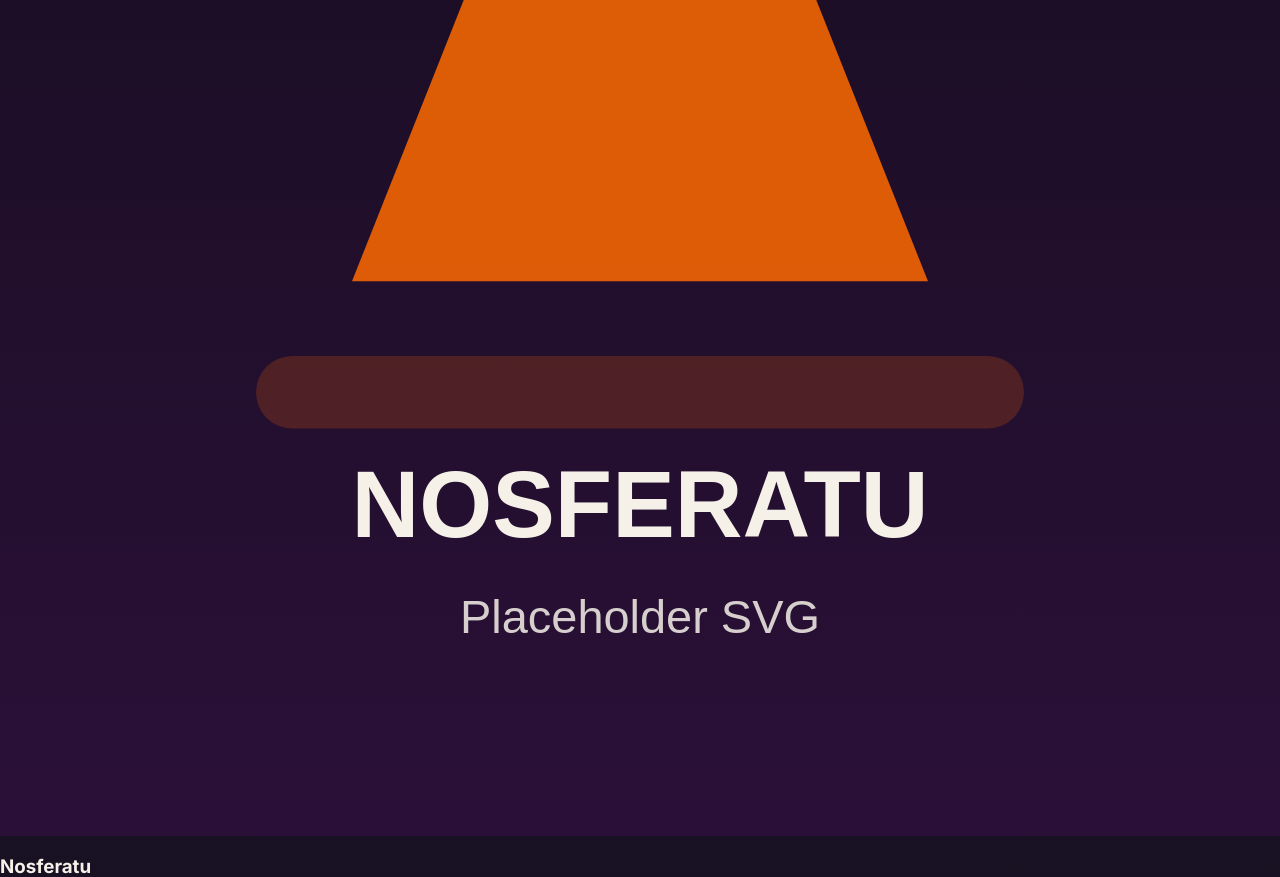
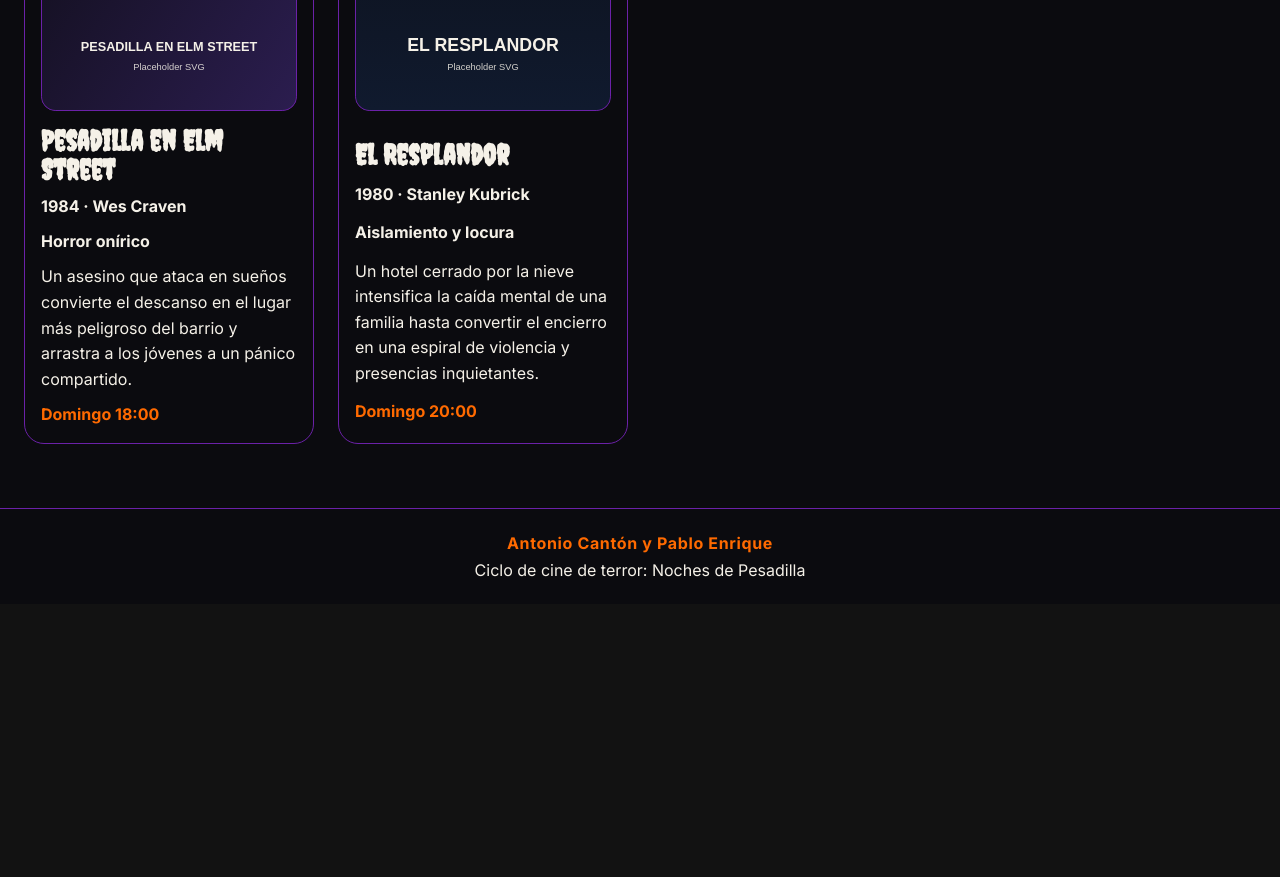
Before and after one commit to AntonioCantonSanz/Pablo-es-tonto-practica-angular, an Angular app: page / in a window 1280 px wide. Shown: the part 1920-2797 px from the top of the page. After the commit the page ends 2524 px from the top, so only its background shows below. Built offline with nearby package versions, Linux system fonts and the light colour scheme.

Commit message:
Tarea 12: estilos de listado, tarjeta y footer

```diff
--- a/src/app/footer/footer.css
+++ b/src/app/footer/footer.css
@@ -0,0 +1,21 @@
+.footer {
+	display: grid;
+	gap: 0.4rem;
+	padding: 1.5rem;
+	text-align: center;
+	background: var(--color-negro);
+	color: var(--color-hueso);
+	border-top: 1px solid var(--color-morado);
+}
+
+.footer__nombre {
+	margin: 0;
+	color: var(--color-naranja);
+	font-weight: 700;
+	letter-spacing: 0.04em;
+}
+
+.footer__texto {
+	margin: 0;
+	color: var(--color-hueso);
+}
--- a/src/app/listado/listado.css
+++ b/src/app/listado/listado.css
@@ -0,0 +1,8 @@
+.listado {
+	display: grid;
+	grid-template-columns: repeat(auto-fit, minmax(18rem, 1fr));
+	gap: 1.5rem;
+	padding: clamp(2rem, 5vw, 4rem) 1.5rem;
+	background: var(--color-negro);
+	color: var(--color-hueso);
+}
--- a/src/app/tarjeta/tarjeta.css
+++ b/src/app/tarjeta/tarjeta.css
@@ -0,0 +1,53 @@
+:host {
+	display: block;
+}
+
+.tarjeta {
+	display: grid;
+	gap: 1rem;
+	height: 100%;
+	padding: 1rem;
+	border: 1px solid var(--color-morado);
+	border-radius: 1.25rem;
+	background: var(--color-negro);
+	color: var(--color-hueso);
+}
+
+.tarjeta__imagen {
+	width: 100%;
+	aspect-ratio: 2 / 3;
+	object-fit: cover;
+	border-radius: 0.9rem;
+	border: 1px solid var(--color-morado);
+	background: var(--color-morado);
+}
+
+.tarjeta__contenido {
+	display: grid;
+	gap: 0.6rem;
+}
+
+.tarjeta__titulo {
+	margin: 0;
+	color: var(--color-hueso);
+	font-family: var(--fuente-display);
+	font-size: 1.8rem;
+	line-height: 1;
+}
+
+.tarjeta__dato,
+.tarjeta__sinopsis,
+.tarjeta__sesion {
+	margin: 0;
+	color: var(--color-hueso);
+	line-height: 1.6;
+}
+
+.tarjeta__dato,
+.tarjeta__sesion {
+	font-weight: 700;
+}
+
+.tarjeta__sesion {
+	color: var(--color-naranja);
+}
```
Also changed, not shown: 1 other file (tests, documents, lock files or other folders).
